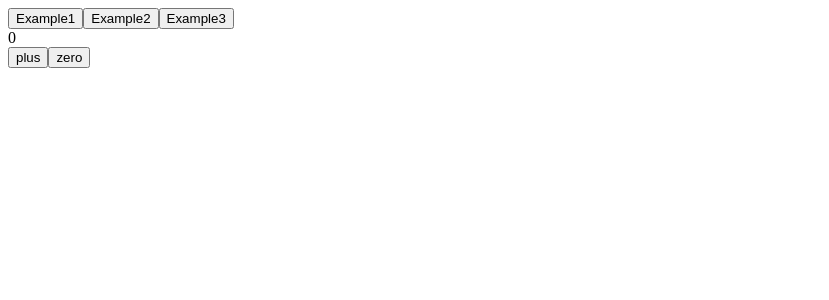
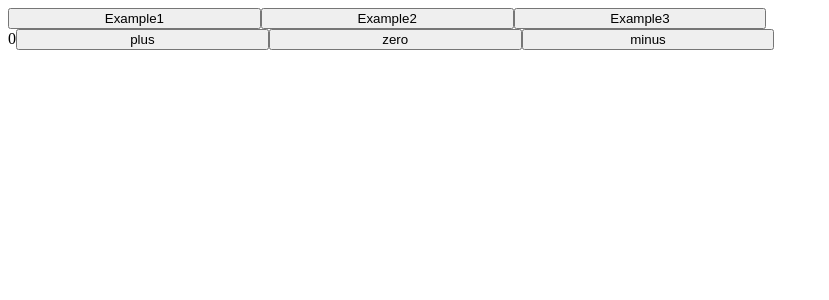
Before and after one commit to buhtig-sudo-azar/FULL, a React (Vite) app in the folder Part1/introdemo/: page / in a window 1280 px wide. Both pictures are taken after a click on the button "Example2". Shown: the top 300 px of the page, without its empty margins (0-829 px from the left). Built offline with nearby package versions, Linux system fonts and the light colour scheme.

Commit message:
"Исправление AppClickHandle.jsx"

```diff
--- a/Part1/introdemo/src/AppClickHandle.jsx
+++ b/Part1/introdemo/src/AppClickHandle.jsx
@@ -1,20 +1,49 @@
 import { useState } from "react";
+import './index.css'
 
+const Display=(props)=>{
+const {counter} = props;
+return(
+  <>
+  {counter}
+  </>
+)
+}
+const Button=(props)=>{
+const {text, onClick}=props;
+return(
+  <>
+  <button onClick={onClick}>{text}</button>
+  </>
+)
+}
 const AppCounter = () => {
-  const [counter, setCounter] = useState(0);
+ const [counter, setCounter] = useState(0)
+  console.log('rendering with counter value', counter)
 
-  const handleClickZero = () => {
-    setCounter(0);
-  };
+  const increaseByOne = () => {
+    console.log('increasing, value before', counter)
+    setCounter(counter + 1)
+  }
+
+  const decreaseByOne = () => {
+    console.log('decreasing, value before', counter)
+    setCounter(counter - 1)
+  }
+
+  const setToZero = () => {
+    console.log('resetting to zero, value before', counter)
+    setCounter(0)
+  }
 
   return (
     <div>
-      <div>{counter}</div>
-      <button onClick={() => setCounter(counter + 1)}>plus</button>
-      <button onClick={handleClickZero}>zero</button>
+      <Display counter={counter} />
+      <Button onClick={increaseByOne} text="plus" />
+      <Button onClick={setToZero} text="zero" />
+      <Button onClick={decreaseByOne} text="minus" />
     </div>
-  );
-};
+  )
+}
 
 export default AppCounter;
-43;
--- a/Part1/introdemo/src/index.css
+++ b/Part1/introdemo/src/index.css
@@ -1,3 +1,8 @@
 .example-container {
   min-height: 400px; /* или fixed height, например 500px */
 }
+button{
+  width: 20%;
+  height: 205;
+
+}
```
Also changed, not shown: 1 other file (tests, documents, lock files or other folders).
